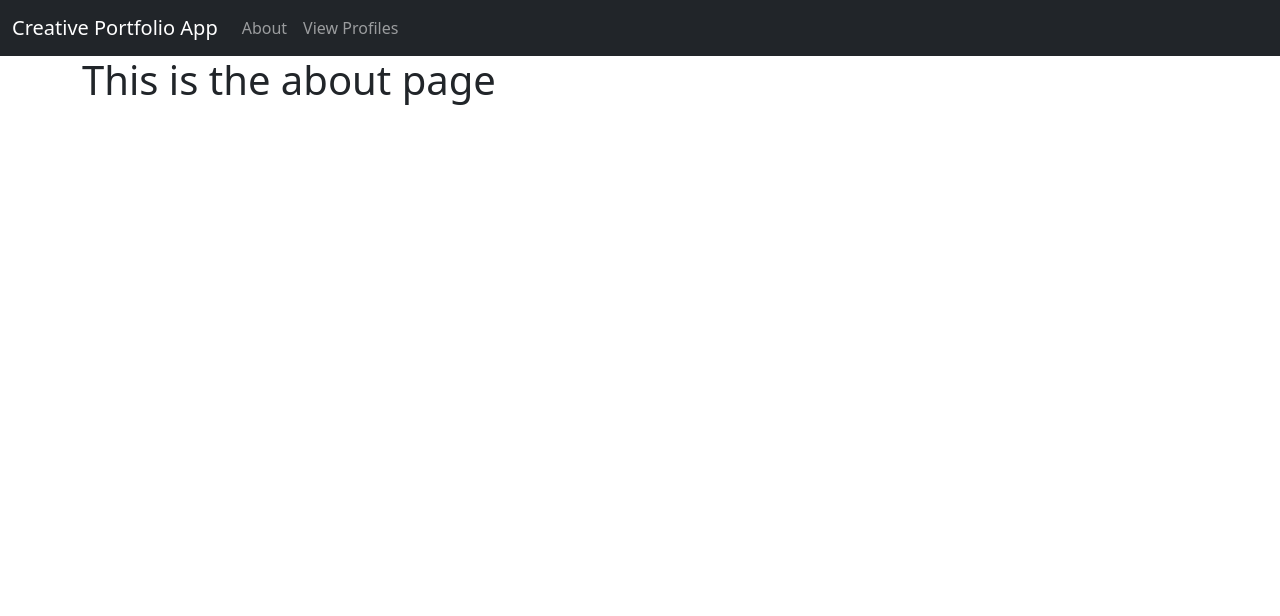
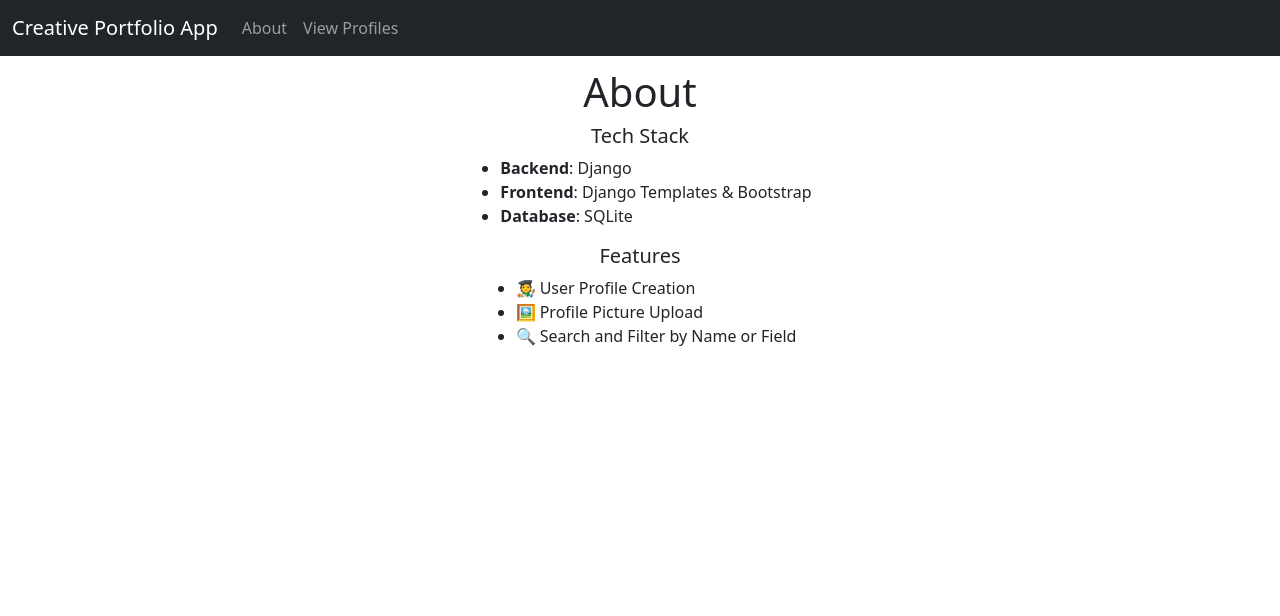
Before and after one commit to KeevinChang/concept-mini-assessment, a Django app: template templates/pages/about.html in a window 1280 px wide. Shown: the top 616 px of the page. Run offline with Django 3.2, Linux system fonts and the light colour scheme; the template is opened without the code that fills it, so the values that code supplies are empty.

Commit message:
about page prototype made

```diff
--- a/templates/base.html
+++ b/templates/base.html
@@ -24,10 +24,8 @@
     </nav>
 
     <main>
-        <div class="container">
-            {% block content %}
-            {% endblock %}
-        </div>
+        {% block content %}
+        {% endblock %}
     </main>
 
     <footer class="bg-dark text-light text-center py-3 mt-5 fixed-bottom">
--- a/templates/pages/about.html
+++ b/templates/pages/about.html
@@ -1,5 +1,21 @@
 {% extends 'base.html' %}
 
 {% block content %}
-<h1>This is the about page</h1>
+<div class="container d-flex flex-column justify-content-center align-items-center" style="height: 40vh;">
+    <h1>About</h1>
+    <h5>Tech Stack</h5>
+    <ul>
+        <li><strong>Backend</strong>: Django</li>
+        <li><strong>Frontend</strong>: Django Templates & Bootstrap</li>
+        <li><strong>Database</strong>: SQLite</li>
+    </ul>
+
+    <h5>Features</h5>
+    <ul>
+        <li>🧑‍🎨 User Profile Creation</li>
+        <li>🖼️ Profile Picture Upload</li>
+        <li>🔍 Search and Filter by Name or Field</li>
+    </ul>
+
+</div>
 {% endblock %}
```
